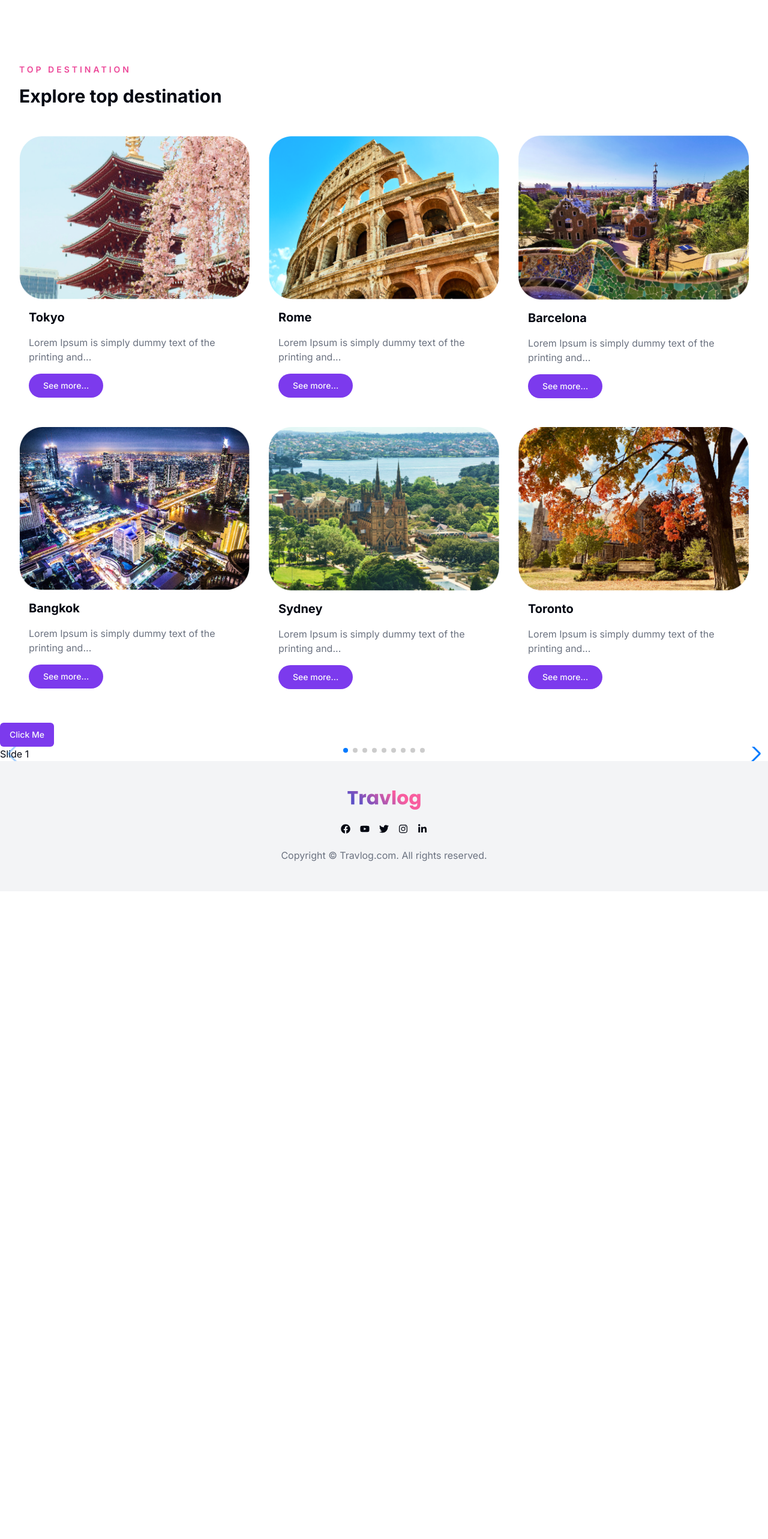
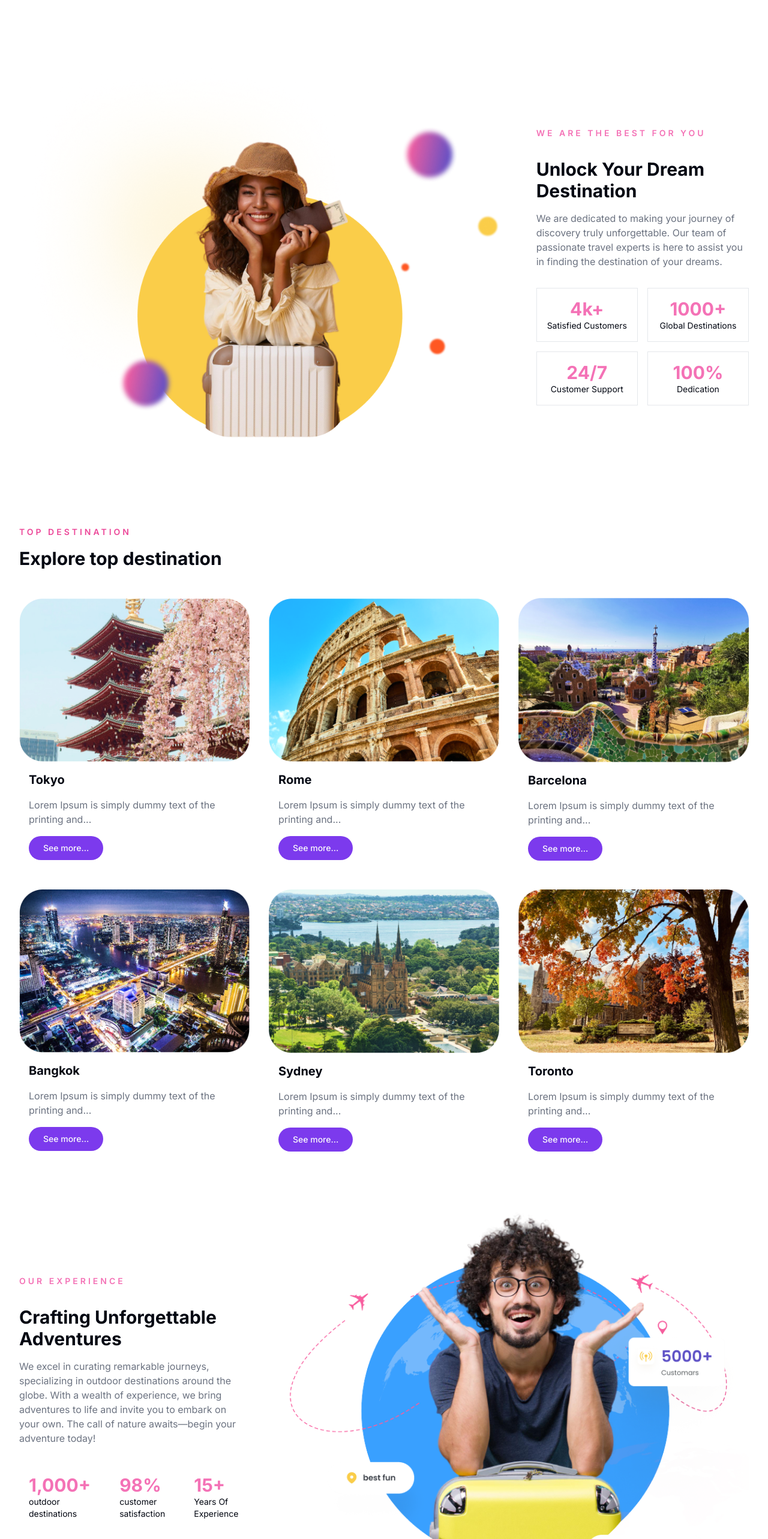
Before and after one commit to BuddhiPrasad/travel-app, a Next.js app: page / in a window 1280 px wide. Shown: the part 1071-3637 px from the top of the page at 60% size. Before the commit the page ends 2557 px from the top, so only its background shows below. Built offline with nearby package versions, Linux system fonts and the light colour scheme.

Commit message:
Landing Page Done

```diff
--- a/app/page.tsx
+++ b/app/page.tsx
@@ -1,5 +1,8 @@
 
+import Feature01 from "@/components/Feature01";
+import Feature02 from "@/components/Feature02";
 import Hero from "@/components/Hero";
+import Newsletter from "@/components/Newsletter";
 import PopulerCountries from "@/components/PopulerCountries";
 import TopValies from "@/components/TopValies";
 import TourCard from "@/components/TourCard";
@@ -11,9 +14,10 @@ export default function Home() {
     <main>
       <Hero/>
       <TopValies/>
+      <Feature01/>
       <PopulerCountries/>
-      <Button>Click Me</Button>
-      <TourCard/>
+      <Feature02/>
+      <Newsletter/>
     </main>
   );
 }
--- a/components/CounteryCard.tsx
+++ b/components/CounteryCard.tsx
@@ -5,6 +5,8 @@ import { Button } from './ui/button'
 
 const CounteryCard = () => {
   return (
+
+
     <div className='grid xl:grid-cols-3 lg:grid-cols-3 md:grid-cols-3 items-center justify-center gap-8 '>
       {tourcounties.map((item, index)=>{
         return <div key={index} className='relative h-102 rounded-[30px]'>
--- /dev/null
+++ b/components/Feature01.tsx
@@ -0,0 +1,73 @@
+import React from 'react'
+import WrapperContainer from './WrapperContainer'
+import Image from 'next/image'
+
+import feature from '../public/Features/Feature01.png'
+import { Button } from './ui/button'
+import { FaPlayCircle, FaShoppingBag } from 'react-icons/fa'
+
+const Feature01 = () => {
+  return (
+    <section className='pt-10 pb-10'>
+        <WrapperContainer>
+        <div className='flex flex-col xl:flex-row items-center'>
+
+        <div className='flex w-full justify-center xl:justify-start items-start'>
+
+           <div className='w-[600px] xl:w-[800px]'>
+             <Image src={feature} alt='feature'/>
+           </div>
+
+
+         </div>
+
+
+
+            <div className='flex flex-col xl:flex-row items-center'>
+                    <div className='flex flex-col items-center xl:items-start'>
+                        <div className='flex items-center gap-x-2 mb-8'>
+                            <h1 className='text-sm uppercase font-semibold text-pink-400 tracking-[4px]'>WE ARE THE BEST FOR YOU</h1>
+                        </div>
+                    <div className='section-title'>
+                            <h1 className='text-center xl:text-left mb-4'>Unlock Your Dream Destination</h1>
+                    </div>
+                        <p className='p text-center xl:text-left max-w-[500px] mb-8'>We are dedicated to making your journey of discovery truly unforgettable. Our team of passionate travel experts is here to assist you in finding the destination of your dreams.</p>
+
+
+
+                      <div className='flex gap-x-4 justify-between mb-4 w-full'>
+                        <div className='border border-border p-4 flex flex-col items-center justify-center w-full'>
+                          <h1 className='section-title text-pink-400'>4k+</h1>
+                          <p className='text-sm'>Satisfied Customers</p>
+                        </div>
+
+                        <div className='border border-border p-4 flex flex-col items-center justify-center w-full'>
+                          <h1 className='section-title text-pink-400'>1000+</h1>
+                          <p className='text-sm'>Global Destinations</p>
+                        </div>
+                      </div>
+
+                      <div className='flex gap-x-4 justify-between mb-4 w-full'>
+                        <div className='border border-border p-4 flex flex-col items-center justify-center w-full'>
+                            <h1 className='section-title text-pink-400'>24/7</h1>
+                            <p className='text-sm'>Customer Support</p>
+                        </div>
+
+                        <div className='border border-border p-4 flex flex-col items-center justify-centers w-full'>
+                          <h1 className='section-title text-pink-400'>100%</h1>
+                          <p className='text-sm'>Dedication</p>
+                        </div>
+                      </div>
+
+                </div>
+            </div>
+
+            </div>
+
+        </WrapperContainer>
+
+    </section>
+  )
+}
+
+export default Feature01
--- /dev/null
+++ b/components/Feature02.tsx
@@ -0,0 +1,70 @@
+import React from 'react'
+import WrapperContainer from './WrapperContainer'
+import Image from 'next/image'
+
+import feature from '../public/Features/Feature02.png'
+import { Button } from './ui/button'
+import { FaPlayCircle, FaShoppingBag } from 'react-icons/fa'
+
+const Feature02 = () => {
+  return (
+    <section className='pt-10 pb-10'>
+        <WrapperContainer>
+        <div className='flex flex-col xl:flex-row items-center'>
+
+        <div className='flex flex-col xl:flex-row items-center'>
+                    <div className='flex flex-col items-center xl:items-start'>
+                        <div className='flex items-center gap-x-2 mb-8'>
+                            <h1 className='text-sm uppercase font-semibold text-pink-400 tracking-[4px]'>Our Experience</h1>
+                        </div>
+                    <div className='section-title'>
+                            <h1 className='text-center xl:text-left mb-4'>Crafting Unforgettable Adventures</h1>
+                    </div>
+                        <p className='p text-center xl:text-left max-w-[500px] mb-8'>We excel in curating remarkable journeys, specializing in outdoor destinations around the globe. With a wealth of experience, we bring adventures to life and invite you to embark on your own. The call of nature awaits—begin your adventure today!</p>
+
+
+
+                      <div className='flex gap-x-4 justify-between mb-4 w-full'>
+
+                        <div className='p-4 flex flex-col w-full'>
+                          <h1 className='section-title text-pink-400'>1,000+</h1>
+                          <p className='text-sm'>outdoor destinations</p>
+                        </div>
+
+                        <div className='p-4 flex flex-col w-full'>
+                          <h1 className='section-title text-pink-400'>98%</h1>
+                          <p className='text-sm'>customer satisfaction</p>
+                        </div>
+
+                        <div className='p-4 flex flex-col w-fulll'>
+                          <h1 className='section-title text-pink-400'>15+</h1>
+                          <p className='text-sm'>Years Of Experience</p>
+                        </div>
+                      </div>
+
+
+                </div>
+            </div>
+
+
+        <div className='flex w-full justify-center xl:justify-end items-end'>
+
+           <div className='w-[600px] xl:w-[800px]'>
+             <Image src={feature} alt='feature'/>
+           </div>
+
+
+         </div>
+
+
+
+
+            </div>
+
+        </WrapperContainer>
+
+    </section>
+  )
+}
+
+export default Feature02
--- /dev/null
+++ b/components/Newsletter.tsx
@@ -0,0 +1,20 @@
+import React from 'react'
+import WrapperContainer from './WrapperContainer'
+
+const Newsletter = () => {
+  return (
+    <section className='pt-10 pb-10'>
+        <WrapperContainer>
+            <div className='flex items-center justify-center  bg-yellow-400 rounded-xl'>
+                <div className='flex flex-col m-12 items-center'>
+                    <h1 className='section-title text-center mb-4'>Sign up to our newsletter</h1>
+                    <p className='text-sm text-center xl:max-w-[300px] '>Lorem ipsum dolor sit amet consectetur. Egestas et feugiat purus enim facilisi nunc blandit nullam.</p>
+                </div>
+            </div>
+        </WrapperContainer>
+
+    </section>
+  )
+}
+
+export default Newsletter
```
Also changed, not shown: public/Features/Feature01.png (added), public/Features/Feature02.png (added).
